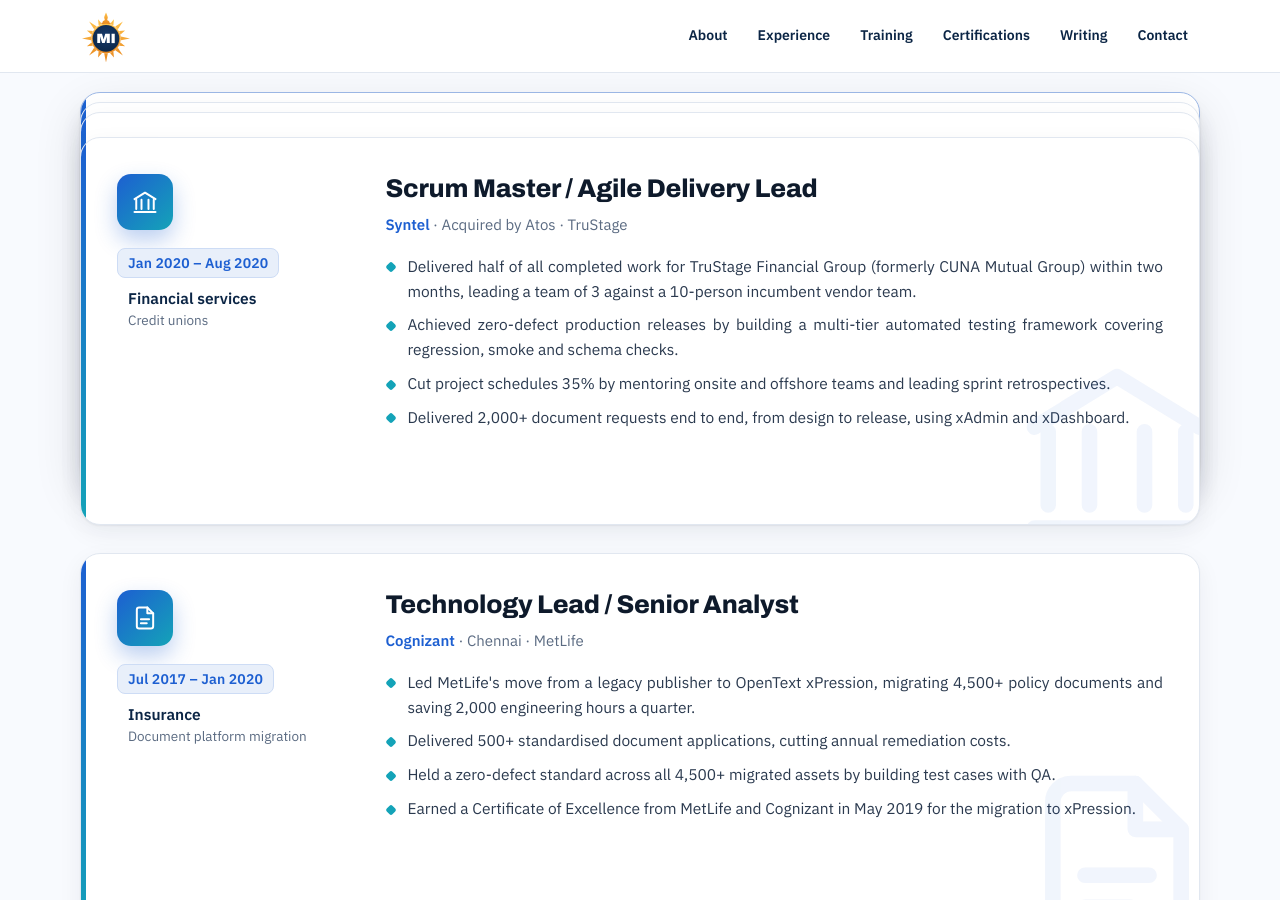
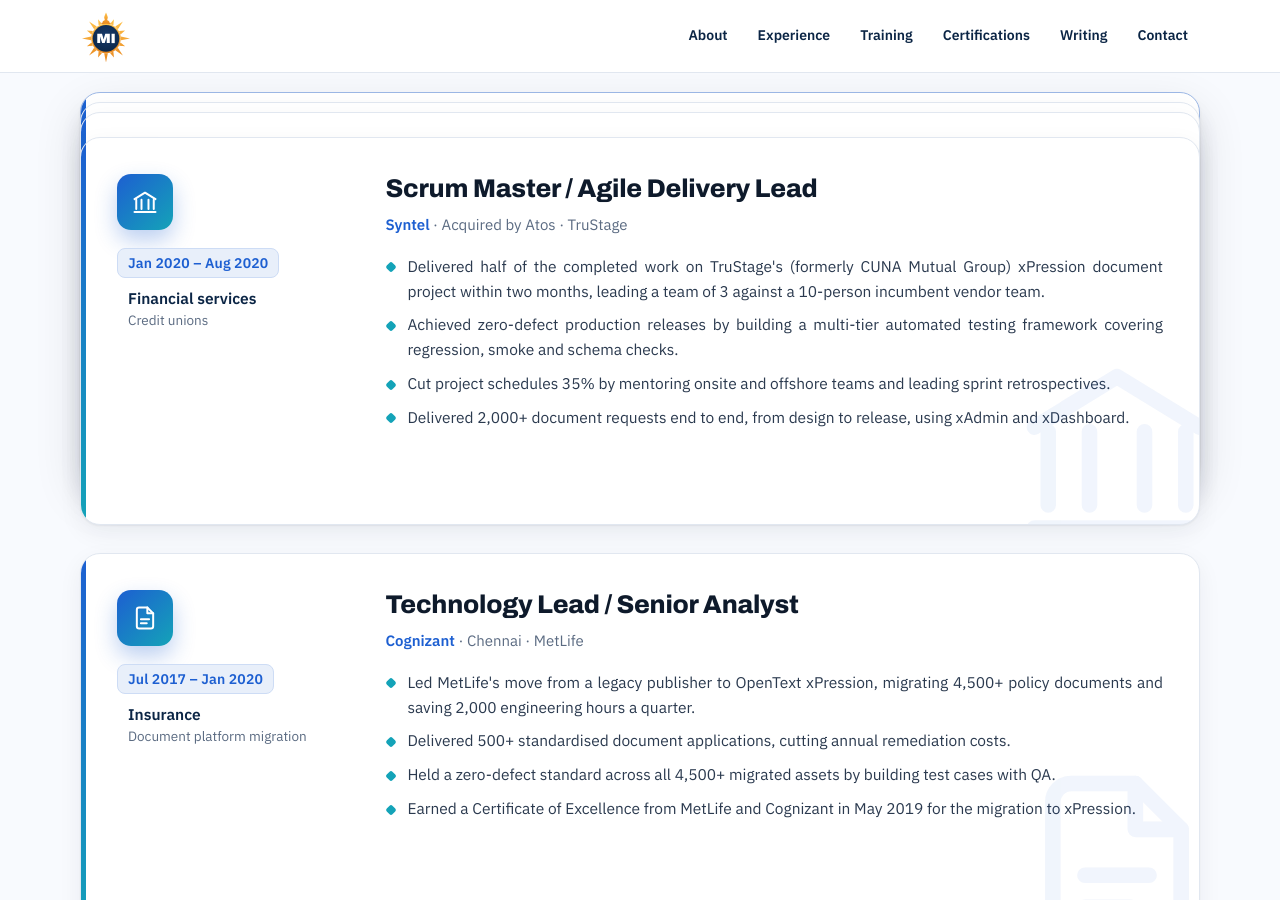
Before and after one commit to Madhan-I/Madhan-I.github.io, a Jekyll site: the page built from index.html, in a window 1280 px wide and 900 px high, scrolled down 3198 px. Built offline with Jekyll 4.4.1, drawn with Linux system fonts in a browser that asks for light colours.

Commit message:
Scope TruStage bullet to the xPression project
Co-Authored-By: Claude Opus 5.5 <noreply@anthropic.com>
Claude-Session: https://claude.ai/code/session_01MFRrTt7LBDdX57m85KHNGp

```diff
--- a/_data/profile.yml
+++ b/_data/profile.yml
@@ -128,7 +128,7 @@ experience:
     company: Syntel
     detail: Acquired by Atos · TruStage
     points:
-      - "Delivered half of all completed work for TruStage Financial Group (formerly CUNA Mutual Group) within two months, leading a team of 3 against a 10-person incumbent vendor team."
+      - "Delivered half of the completed work on TruStage's (formerly CUNA Mutual Group) xPression document project within two months, leading a team of 3 against a 10-person incumbent vendor team."
       - "Achieved zero-defect production releases by building a multi-tier automated testing framework covering regression, smoke and schema checks."
       - "Cut project schedules 35% by mentoring onsite and offshore teams and leading sprint retrospectives."
       - "Delivered 2,000+ document requests end to end, from design to release, using xAdmin and xDashboard."
```
